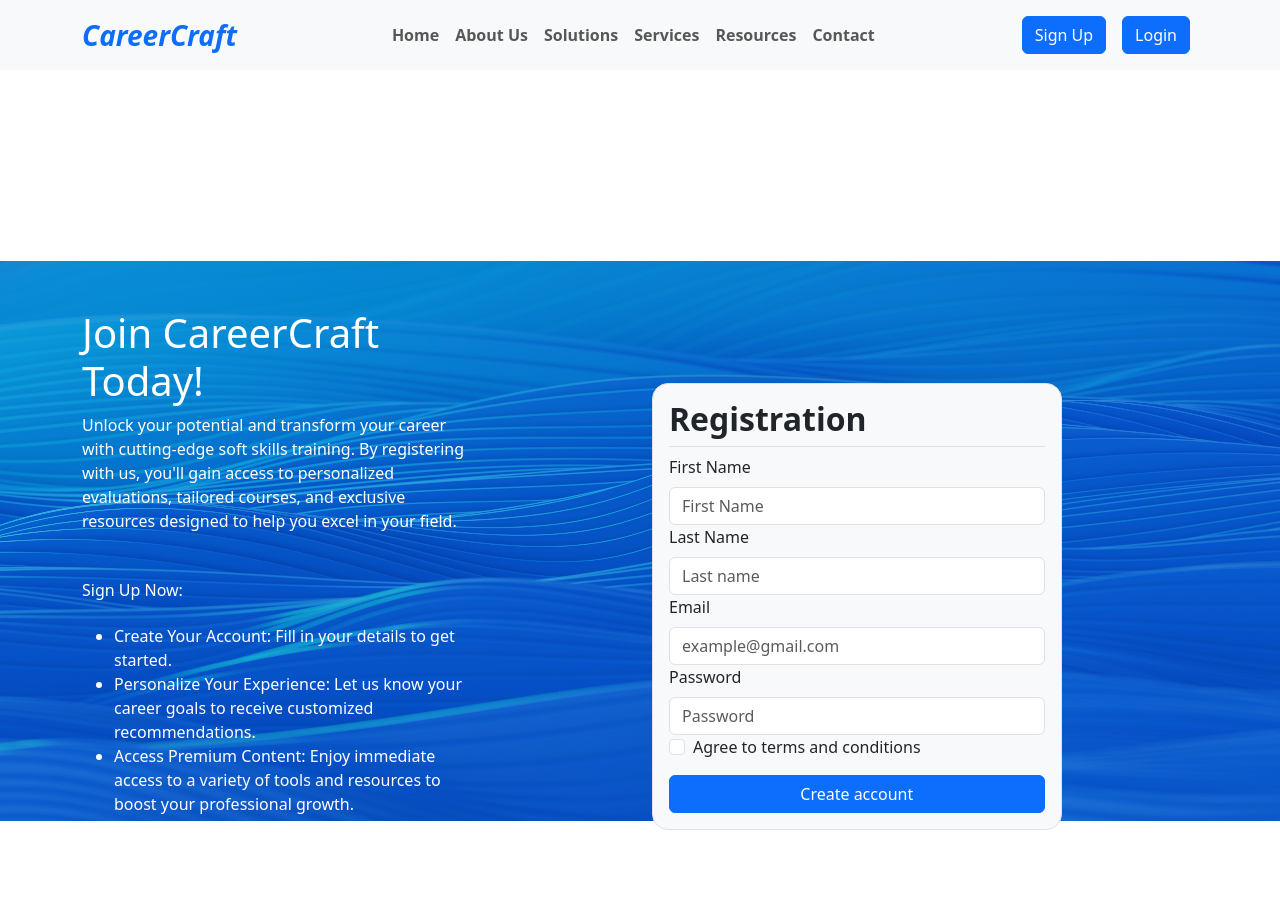
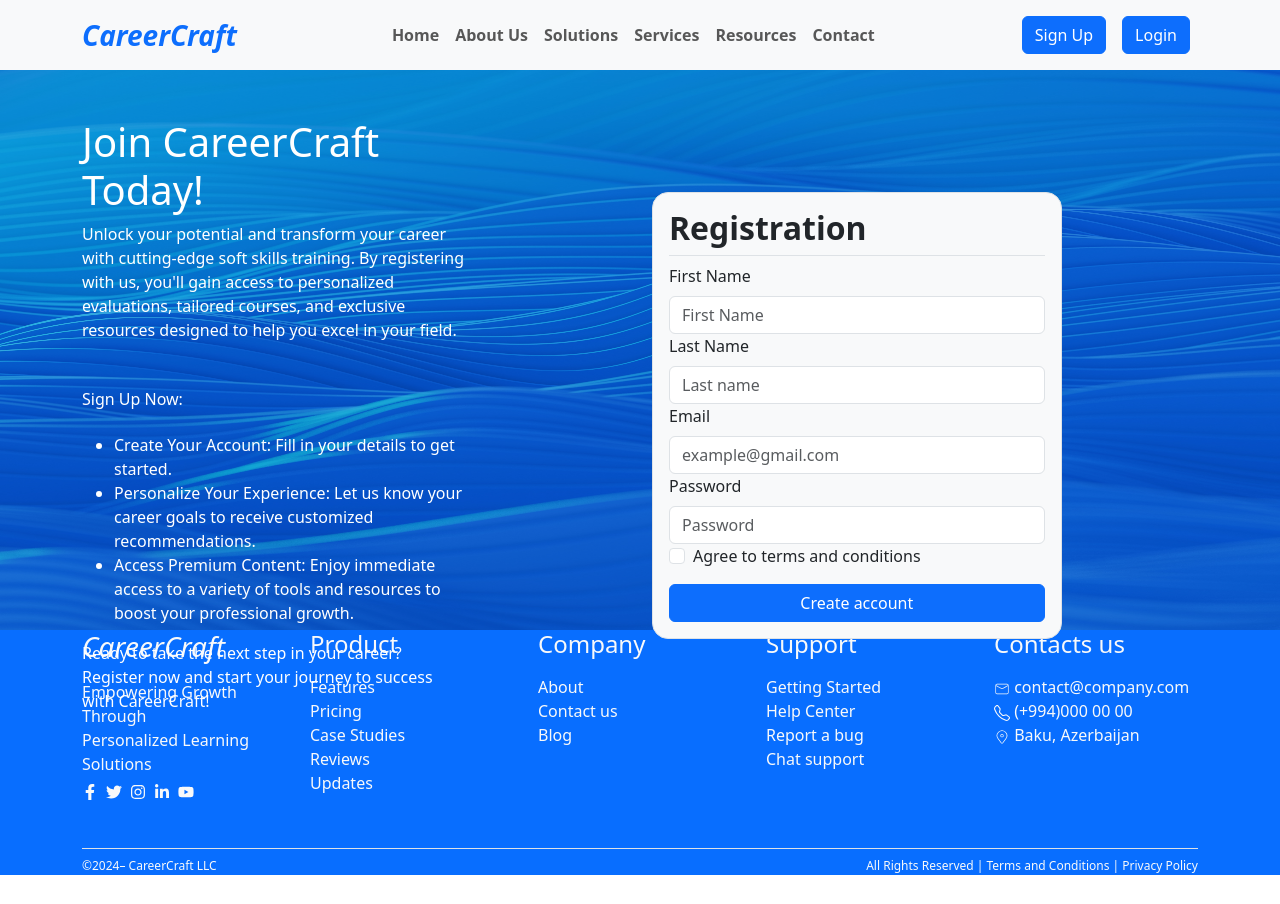
Before and after one commit to Termosfer/careercraft, a React (Vite) app: page /register in a window 1280 px wide. After the commit the page ends 875 px from the top, so only its background shows below. Built offline with nearby package versions, Linux system fonts and the light colour scheme.

Commit message:
footer for registration page

```diff
--- a/src/components/footer/Footer.jsx
+++ b/src/components/footer/Footer.jsx
@@ -13,7 +13,7 @@ import {
 } from "react-icons/fa";
 const Footer = () => {
   return (
-    <div style={{ background: "#086EFF" }} className="py-4">
+    <div style={{ background: "#086EFF" }} /* className="py-4" */>
       <Container>
         <Row>
           <Col>
--- a/src/layout/PublicLayout.jsx
+++ b/src/layout/PublicLayout.jsx
@@ -1,15 +1,18 @@
-import React from 'react'
-import Header from '../components/header/Header'
-import Footer from '../components/footer/Footer'
+import React from "react";
+import Header from "../components/header/Header";
+import Footer from "../components/footer/Footer";
 
 const PublicLayout = (props) => {
   return (
-    <div className='d-flex flex-column justify-content-between' style={{height:"100vh"}}>
-        {<Header/>}
-        <main>{props.children}</main>
-        <Footer/>
+    <div
+      className="d-flex flex-column justify-content-between"
+      style={{ height: "100vh" }}
+    >
+      <Header />
+      <main>{props.children}</main>
+      <Footer />
     </div>
-  )
-}
+  );
+};
 
-export default PublicLayout
+export default PublicLayout;
--- a/src/pages/login/style.css
+++ b/src/pages/login/style.css
@@ -1,5 +1,5 @@
 .bg-img {
-  height: 7vh;
+  height: 70vh;
   position: relative;
   img {
     width: 100%;
```
Also changed, not shown: src/pages/login/Register.jsx (+20 -88 lines).
